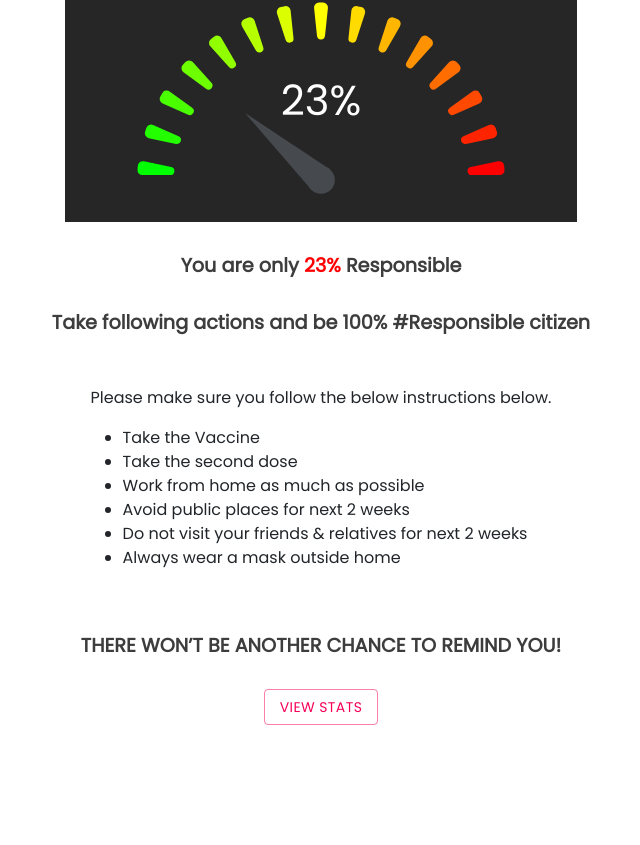
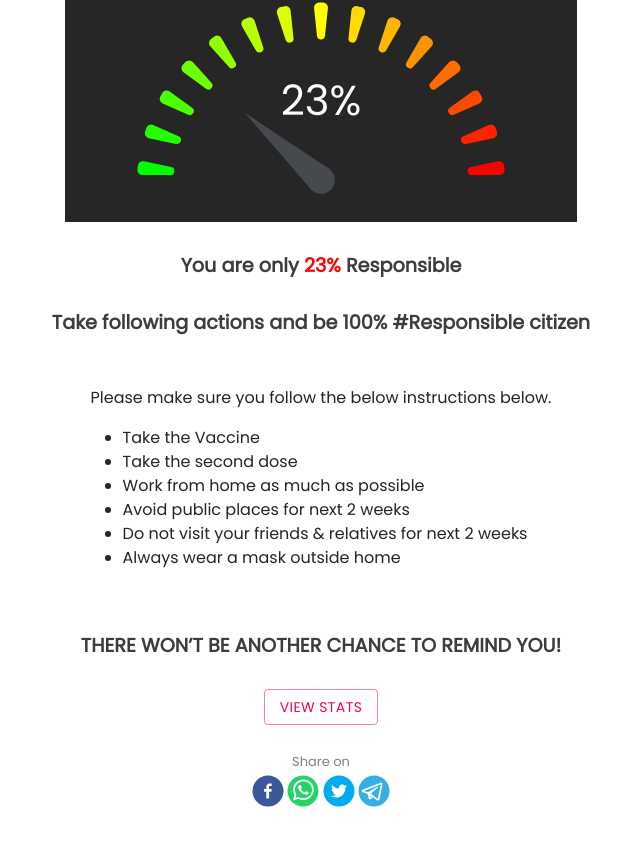
Before and after one commit to NTK7/responsible-me-tracker, a React (Create React App) app: page / in a window 1280 px wide. Shown: the part 271-1116 px from the top of the page, without its empty margins (319-959 px from the left). Before the commit the page ends 1076 px from the top, so only its background shows below. Built offline with nearby package versions, Linux system fonts and the light colour scheme.

Commit message:
added social media icons

```diff
--- a/package.json
+++ b/package.json
@@ -17,6 +17,7 @@
     "react-reveal": "^1.2.2",
     "react-router-dom": "^5.2.0",
     "react-scripts": "4.0.3",
+    "react-share": "^4.4.0",
     "styled-components": "^5.3.0",
     "web-vitals": "^1.1.2"
   },
--- a/src/app/Home.js
+++ b/src/app/Home.js
@@ -7,7 +7,6 @@ import {
   Radio,
   MenuItem,
   RadioGroup,
-  TextField,
 } from "@material-ui/core";
 import { useState } from "react";
 import styled from "styled-components";
@@ -25,7 +24,6 @@ const Home = () => {
   const [publicVisiting, setPublicVisiting] = useState(null);
   const [friendVisiting, setFriendVisiting] = useState(null);
   const [useOfMask, setUseOfMask] = useState(null);
-  const [totalWeight, setTotalWeight] = useState(null);
 
   const [displayResult, setDisplayResult] = useState(true);
   const [processing, setProcessing] = useState(false);
@@ -78,7 +76,6 @@ const Home = () => {
       WEIGHTS.public[publicVisiting] +
       WEIGHTS.friends[friendVisiting] +
       WEIGHTS.mask[useOfMask];
-    setTotalWeight(totalWeight_);
     await db
       .collection("users")
       .add({
--- a/src/components/result/Result.js
+++ b/src/components/result/Result.js
@@ -4,10 +4,23 @@ import { useEffect, useState } from "react";
 import { Button } from "@material-ui/core";
 import { Fade } from "react-reveal";
 import { useHistory } from "react-router";
-
+import {
+  FacebookShareButton,
+  TwitterShareButton,
+  TelegramShareButton,
+  WhatsappShareButton,
+  FacebookIcon,
+  TwitterIcon,
+  TelegramIcon,
+  WhatsappIcon,
+} from "react-share";
 function Result({ percentage, age }) {
   const [bestResults, setBestResults] = useState(false);
   const history = useHistory();
+  const BASE_URL = window.location.href;
+  const content = `I have scored ${
+    Math.round(percentage * 10000) / 100
+  }% from the Responsible Me Tracker, click the link and find yours too!`;
 
   useEffect(() => {
     console.log(percentage);
@@ -68,9 +81,38 @@ function Result({ percentage, age }) {
         <Button
           color="secondary"
           variant="outlined"
-          onClick={() => history.push('/visualization')}>
+          onClick={() => history.push("/visualization")}>
           View Stats
         </Button>
+
+        <div className="share__section">
+          <p>Share on</p>
+          <FacebookShareButton
+            url={BASE_URL}
+            quote={content}
+            className="share-icon">
+            <FacebookIcon size={32} round />
+          </FacebookShareButton>
+          <WhatsappShareButton
+            url={BASE_URL}
+            title={content}
+            separator=":: "
+            className="share-icon">
+            <WhatsappIcon size={32} round />
+          </WhatsappShareButton>
+          <TwitterShareButton
+            url={BASE_URL}
+            title={content}
+            className="share-icon">
+            <TwitterIcon size={32} round />
+          </TwitterShareButton>
+          <TelegramShareButton
+            url={BASE_URL}
+            title={content}
+            className="share-icon">
+            <TelegramIcon size={32} round />
+          </TelegramShareButton>
+        </div>
       </Container>
     </Fade>
   );
@@ -115,6 +157,18 @@ const Container = styled.div`
   .visualization {
     width: 100%;
   }
+  .share__section {
+    margin: 0.5pc 0;
+    > p {
+      font-size: small;
+      color: grey;
+      text-align: center;
+      margin: 0.2pc;
+    }
+    .share-icon {
+      margin: 0 0.1pc;
+    }
+  }
   @media screen and (max-width: 1000px) {
     .gauge-chart {
       margin: 0.5pc;
```
Also changed, not shown: 1 other file (tests, documents, lock files or other folders).
